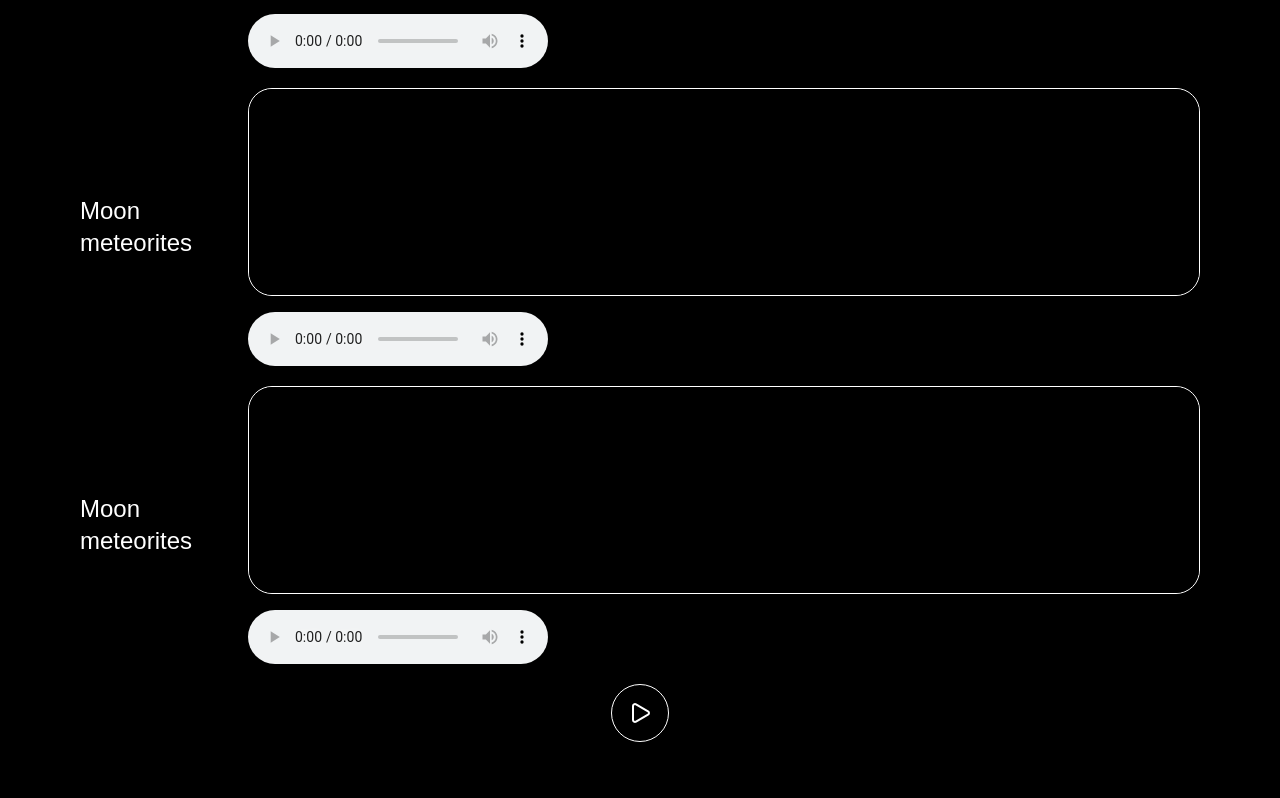
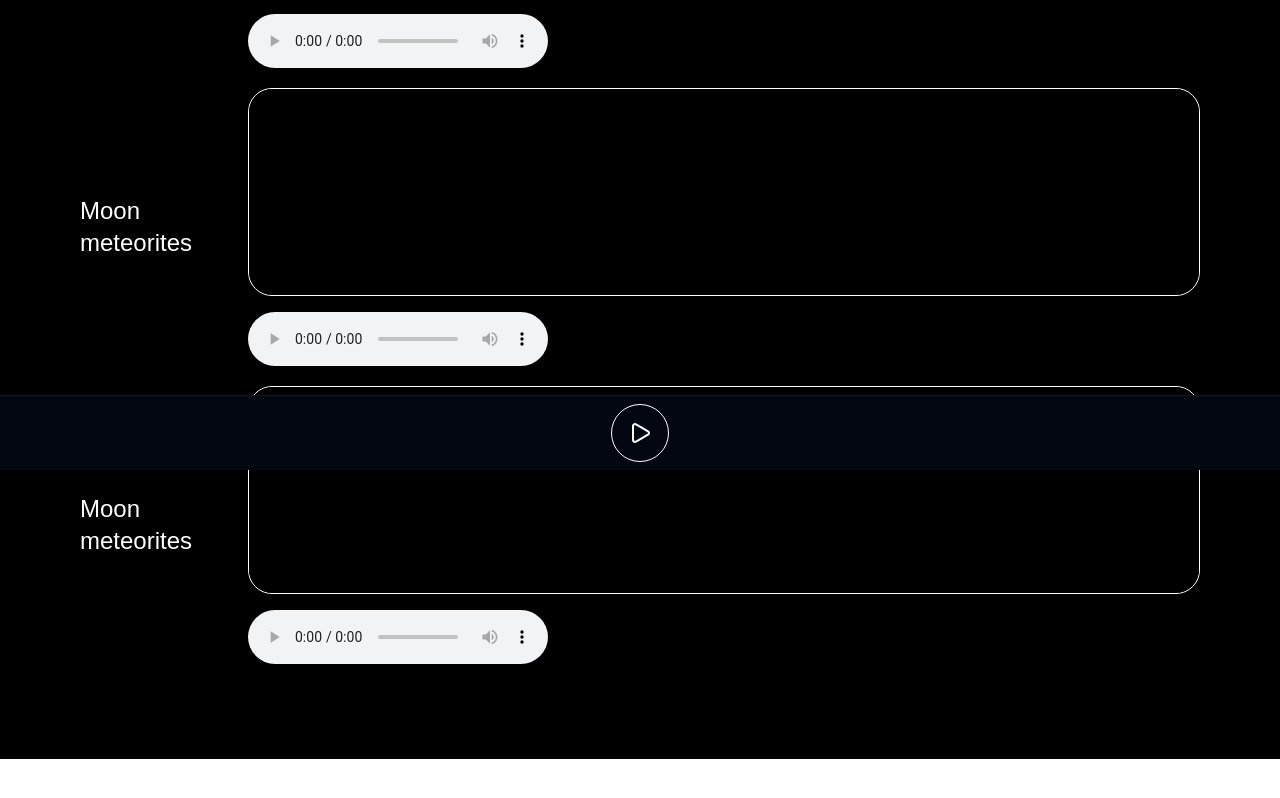
Before and after one commit to 82kota/Symphony-of-the-Universe, a Next.js app: page /listen in a window 1280 px wide. Shown: the part 330-1128 px from the top of the page. After the commit the page ends 1089 px from the top, so only its background shows below. Built offline with nearby package versions, Linux system fonts and the light colour scheme.

Commit message:
add audio player bar bottom listen page

```diff
--- a/app/listen/page.tsx
+++ b/app/listen/page.tsx
@@ -11,7 +11,7 @@ export type SoundTrackHandle = {
 export default function ListenPage() {
   const audioRef = useRef<HTMLAudioElement | null>(null);
   return (
-    <div className="h-full flex flex-col items-center justify-center py-30 gap-5 bg-black">
+    <div className="h-full flex flex-col items-center justify-center pt-30 gap-5 bg-black">
       {/*Todo: refactor*/}
       <div className="flex w-full items-center justify-center gap-4 px-20">
         <p className="text-white text-2xl">Moon meteorites</p>
@@ -37,13 +37,15 @@ export default function ListenPage() {
           colour="blue"
         />
       </div>
-      <div className=" transition-all duration-200 border-white hover:border-purple-400 text-white hover:text-purple-400">
-        <button
-          className=" p-4 rounded-full border  cursor-pointer "
-          onClick={() => audioRef.current?.play()}
-        >
-          <Play className=" hover:font-bold"></Play>
-        </button>
+      <div className="sticky bottom-0 w-full border-t py-2 bg-gray-950 ">
+        <div className="flex items-center justify-center">
+          <button
+            className=" p-4 rounded-full border transition-all border-white hover:border-purple-400 text-white hover:text-purple-400 duration-200 cursor-pointer "
+            onClick={() => audioRef.current?.play()}
+          >
+            <Play className=" hover:font-bold"></Play>
+          </button>
+        </div>
       </div>
     </div>
   );
```
